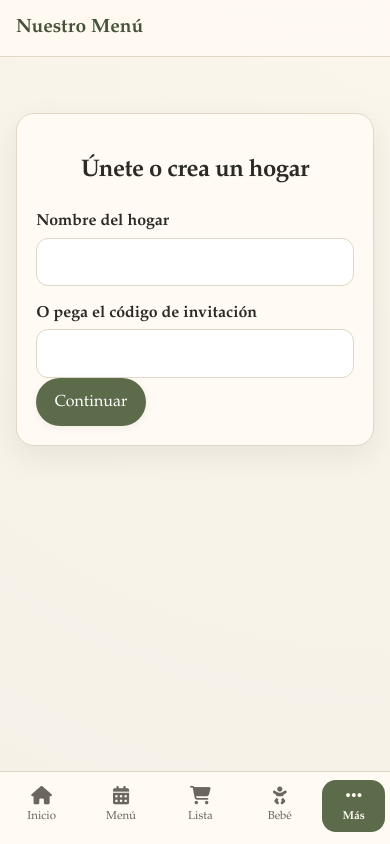
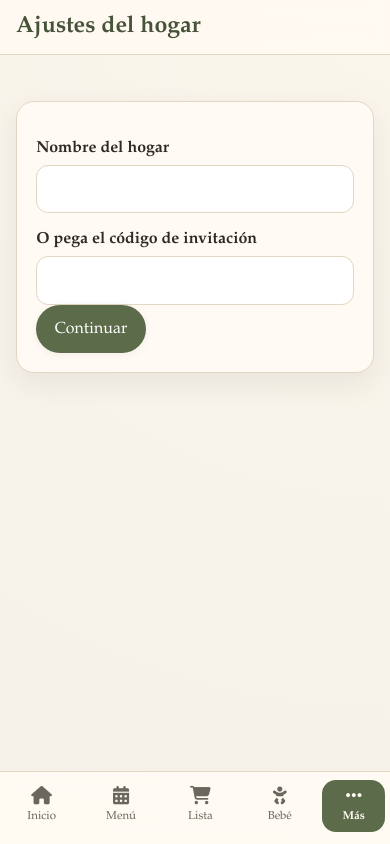
Before and after one commit to allanaguilar/nuestro_menu, a Django app: page /empezar/ in a window 390 px wide. Run offline with Django 5.2, Linux system fonts and the light colour scheme; the visitor is signed in with stand-in values (Sample User, id 1); data comes from the database, SQL or seed files in the repository; data that the repository does not hold is empty; parts of the project's set-up code (start-up, migrations or seed data) failed here and were passed over.

Commit message:
Actualizar la versión del caché y ajustar estilos en la interfaz de usuario

```diff
--- a/static/css/app.css
+++ b/static/css/app.css
@@ -38,6 +38,7 @@ a { color: var(--olive-dark); }
 }
 .header-inner { display: flex; align-items: center; justify-content: space-between; gap: 1rem; padding: 0.85rem 0; }
 .brand { font-weight: 700; text-decoration: none; font-size: 1.2rem; color: var(--olive-dark); }
+.brand-section { display: none; }
 .nav { display: flex; flex-wrap: wrap; gap: 0.75rem 1rem; align-items: center; }
 .nav-more { position: relative; }
 .nav-more-panel {
@@ -605,6 +606,15 @@ form.is-loading { opacity: 0.65; pointer-events: none; }
 
 @media (max-width: 800px) {
   .nav-toggle, .nav { display: none; }
+  .brand { font-size: 1.45rem; line-height: 1.15; }
+  .brand-section { display: inline; }
+  .brand-name:not(:only-child) { display: none; }
+  body.section-headed main { padding-top: 0.9rem; }
+  body.section-headed .page-head h1,
+  body.section-headed .hero h1,
+  body.section-headed main > h1,
+  body.section-headed .auth-card > h1,
+  body.section-headed .prose > h1:first-of-type { display: none; }
   .header-inner { flex-wrap: wrap; align-items: center; }
   .tabbar {
     --tabbar-height: calc(76px + env(safe-area-inset-bottom));
--- a/static/service-worker.js
+++ b/static/service-worker.js
@@ -1,7 +1,7 @@
-const CACHE_NAME = "nuestro-menu-static-v48";
+const CACHE_NAME = "nuestro-menu-static-v49";
 const STATIC_ASSETS = [
   "/static/css/app.css",
-  "/static/css/app.css?v=41",
+  "/static/css/app.css?v=42",
   "/static/vendor/fontawesome/css/fontawesome.min.css",
   "/static/vendor/fontawesome/css/solid.min.css",
   "/static/vendor/fontawesome/css/regular.min.css",
--- a/templates/base.html
+++ b/templates/base.html
@@ -13,13 +13,19 @@
     <link rel="stylesheet" href="{% static 'vendor/fontawesome/css/fontawesome.min.css' %}">
     <link rel="stylesheet" href="{% static 'vendor/fontawesome/css/solid.min.css' %}">
     <link rel="stylesheet" href="{% static 'vendor/fontawesome/css/regular.min.css' %}">
-    <link rel="stylesheet" href="{% static 'css/app.css' %}?v=41">
+    <link rel="stylesheet" href="{% static 'css/app.css' %}?v=42">
   </head>
-  <body hx-boost="true">
+  {% with ns=request.resolver_match.namespace un=request.resolver_match.url_name %}
+  <body hx-boost="true"{% if user.is_authenticated %}{% if ns != "core" or un != "dashboard" %} class="section-headed"{% endif %}{% endif %}>
     <a class="skip-link" href="#contenido">Saltar al contenido</a>
     <header class="site-header">
       <div class="wrap header-inner">
-        <a class="brand" href="{% url 'core:dashboard' %}">Nuestro Menú</a>
+        <a class="brand" href="{% url 'core:dashboard' %}">
+          <span class="brand-name">Nuestro Menú</span>
+          {% if user.is_authenticated %}
+          <span class="brand-section">{% if ns == "shopping" %}Lista de compra{% elif ns == "meal_plans" and un == "history" %}Historial de menús{% elif ns == "meal_plans" %}Menú semanal{% elif ns == "baby" and un == "foods" %}Alimentos del bebé{% elif ns == "baby" and un == "edit" %}Editar alimento{% elif ns == "baby" %}Bebé{% elif ns == "recipes" and un == "import" %}Importar recetas{% elif ns == "recipes" and un == "create" %}Nueva receta{% elif ns == "recipes" and un == "update" %}Editar receta{% elif ns == "recipes" %}Recetario{% elif ns == "preferences" %}Preferencias{% elif ns == "households" %}Ajustes del hogar{% elif un == "install" %}Instalar Nuestro Menú{% else %}Inicio{% endif %}</span>
+          {% endif %}
+        </a>
         {% if user.is_authenticated %}
         <button class="nav-toggle" type="button" aria-expanded="false" aria-controls="menu-principal" aria-label="Abrir menú">
           <span class="nav-toggle-bars" aria-hidden="true"><span></span><span></span><span></span></span>
@@ -88,4 +94,5 @@
     <script src="{% static 'js/htmx.min.js' %}" defer></script>
     <script src="{% static 'js/app.js' %}?v=27" defer></script>
   </body>
+  {% endwith %}
 </html>
```
